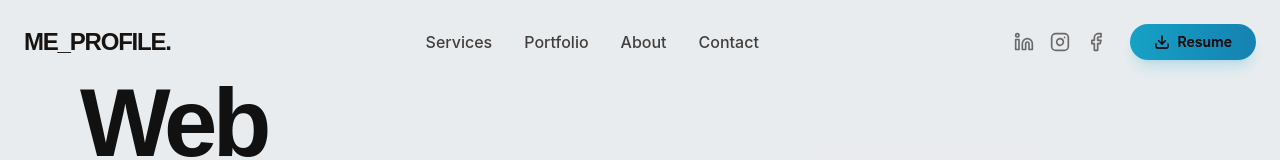
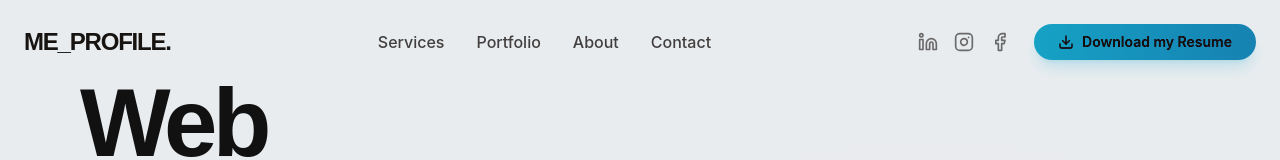
Before and after one commit to Jekjek110805/PROFILIO, a React (Vite) app: page / in a window 1280 px wide. Shown: the top 160 px of the page. Built offline with nearby package versions, Linux system fonts and the light colour scheme.

Commit message:
downlaod

```diff
--- a/src/App.tsx
+++ b/src/App.tsx
@@ -39,7 +39,7 @@ const Navbar = () => (
   className="flex items-center gap-2 gradient-bg text-white px-6 py-2 rounded-full font-semibold text-sm hover:scale-105 transition-transform shadow-lg shadow-accent-start/20"
 >
   <Download size={16}/>
-  Resume
+  Download my Resume
 </a>
     </div>
   </nav>
```
